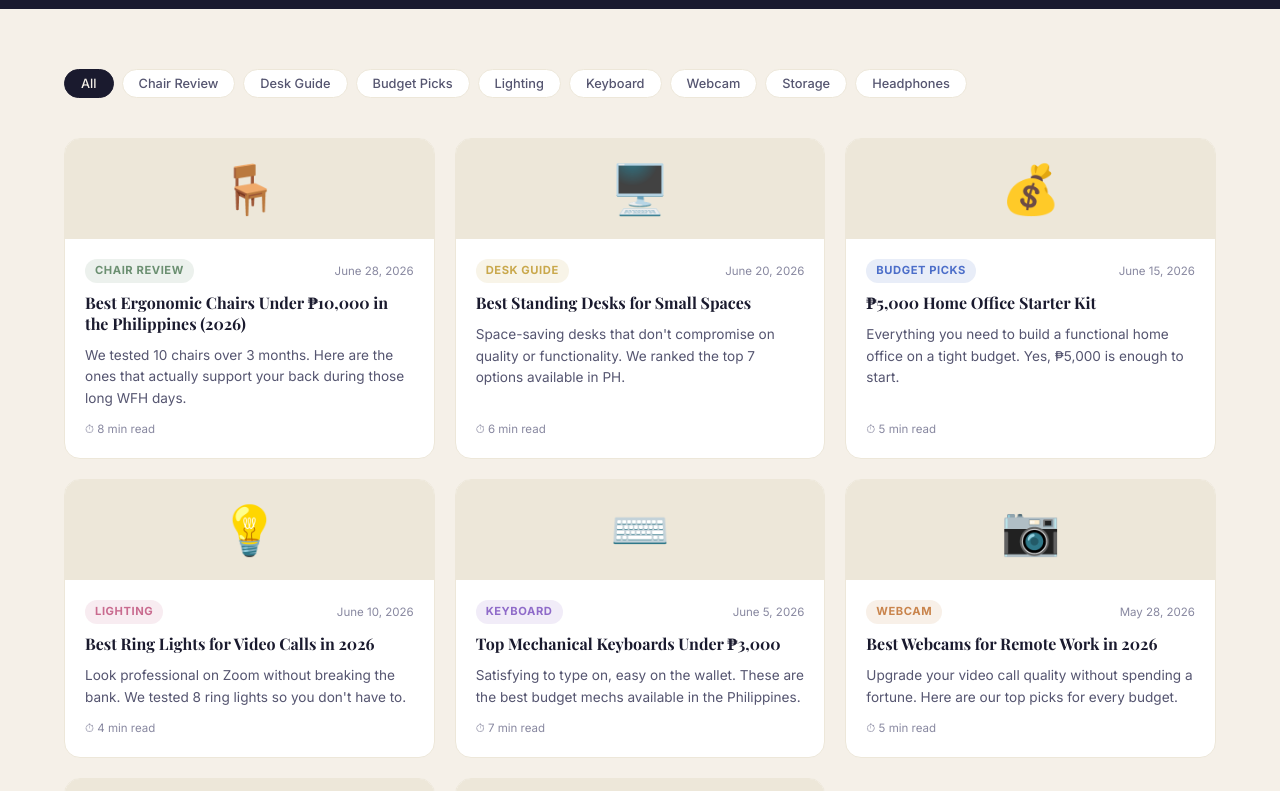
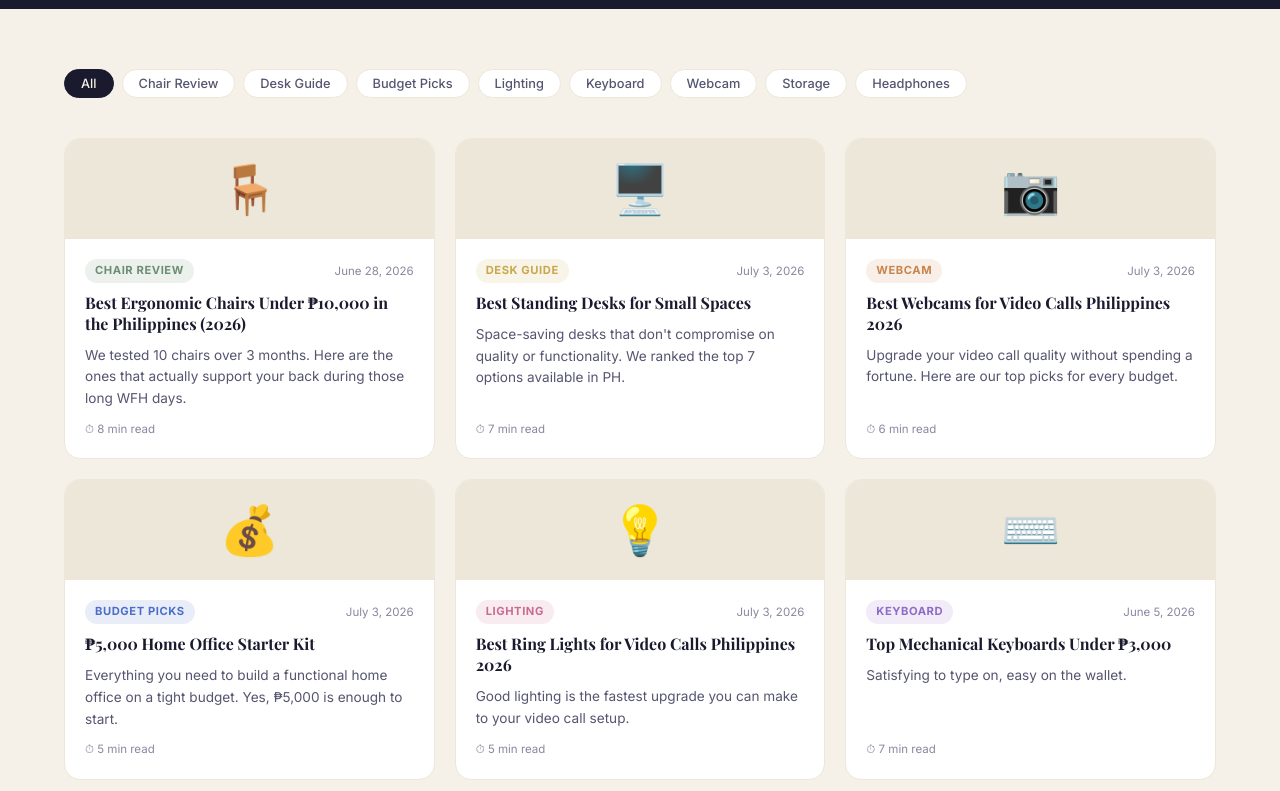
Before and after one commit to lgmXdebug/HomeOfficePH, a Next.js app: page /blog in a window 1280 px wide. Shown: the part 400-1191 px from the top of the page. Built offline with nearby package versions, Linux system fonts and the light colour scheme; a web font is replaced by a local one.

Commit message:
Commit 07032026 v1.0

```diff
--- a/app/blog/page.tsx
+++ b/app/blog/page.tsx
@@ -4,13 +4,13 @@ import styles from './blog.module.css'
 
 const posts = [
   { slug: 'best-ergonomic-chairs-under-10000-philippines', tag: 'Chair Review', tagColor: '#6B8F71', title: 'Best Ergonomic Chairs Under ₱10,000 in the Philippines (2026)', excerpt: 'We tested 10 chairs over 3 months. Here are the ones that actually support your back during those long WFH days.', readTime: '8 min read', emoji: '🪑', date: 'June 28, 2026' },
-  { slug: '#', tag: 'Desk Guide', tagColor: '#C9A84C', title: 'Best Standing Desks for Small Spaces', excerpt: 'Space-saving desks that don\'t compromise on quality or functionality. We ranked the top 7 options available in PH.', readTime: '6 min read', emoji: '🖥️', date: 'June 20, 2026' },
-  { slug: '#', tag: 'Budget Picks', tagColor: '#4C6EC9', title: '₱5,000 Home Office Starter Kit', excerpt: 'Everything you need to build a functional home office on a tight budget. Yes, ₱5,000 is enough to start.', readTime: '5 min read', emoji: '💰', date: 'June 15, 2026' },
-  { slug: '#', tag: 'Lighting', tagColor: '#C96B8F', title: 'Best Ring Lights for Video Calls in 2026', excerpt: 'Look professional on Zoom without breaking the bank. We tested 8 ring lights so you don\'t have to.', readTime: '4 min read', emoji: '💡', date: 'June 10, 2026' },
-  { slug: '#', tag: 'Keyboard', tagColor: '#8F6BC9', title: 'Top Mechanical Keyboards Under ₱3,000', excerpt: 'Satisfying to type on, easy on the wallet. These are the best budget mechs available in the Philippines.', readTime: '7 min read', emoji: '⌨️', date: 'June 5, 2026' },
-  { slug: '#', tag: 'Webcam', tagColor: '#C9844C', title: 'Best Webcams for Remote Work in 2026', excerpt: 'Upgrade your video call quality without spending a fortune. Here are our top picks for every budget.', readTime: '5 min read', emoji: '📷', date: 'May 28, 2026' },
-  { slug: '#', tag: 'Storage', tagColor: '#4CC9A8', title: 'Desk Organization Ideas for Small Home Offices', excerpt: 'Maximize your desk space with these clever storage and organization solutions tested in real Filipino homes.', readTime: '6 min read', emoji: '📦', date: 'May 20, 2026' },
-  { slug: '#', tag: 'Headphones', tagColor: '#6B8F71', title: 'Best Noise-Cancelling Headphones for WFH', excerpt: 'Block out distractions and focus. We ranked the best noise-cancelling headphones from ₱1,500 to ₱20,000.', readTime: '9 min read', emoji: '🎧', date: 'May 14, 2026' },
+  { slug: 'best-standing-desks-small-spaces-philippines', tag: 'Desk Guide', tagColor: '#C9A84C', title: 'Best Standing Desks for Small Spaces', excerpt: 'Space-saving desks that don\'t compromise on quality or functionality. We ranked the top 7 options available in PH.', readTime: '7 min read', emoji: '🖥️', date: 'July 3, 2026' },
+  { slug: 'best-webcams-video-calls-philippines-2026', tag: 'Webcam', tagColor: '#C9844C', title: 'Best Webcams for Video Calls Philippines 2026', excerpt: 'Upgrade your video call quality without spending a fortune. Here are our top picks for every budget.', readTime: '6 min read', emoji: '📷', date: 'July 3, 2026' },
+  { slug: '5000-peso-home-office-starter-kit-philippines', tag: 'Budget Picks', tagColor: '#4C6EC9', title: '₱5,000 Home Office Starter Kit', excerpt: 'Everything you need to build a functional home office on a tight budget. Yes, ₱5,000 is enough to start.', readTime: '5 min read', emoji: '💰', date: 'July 3, 2026' },
+  { slug: 'best-ring-lights-video-calls-philippines-2026', tag: 'Lighting', tagColor: '#C96B8F', title: 'Best Ring Lights for Video Calls Philippines 2026', excerpt: 'Good lighting is the fastest upgrade you can make to your video call setup.', readTime: '5 min read', emoji: '💡', date: 'July 3, 2026' },
+  { slug: '#', tag: 'Keyboard', tagColor: '#8F6BC9', title: 'Top Mechanical Keyboards Under ₱3,000', excerpt: 'Satisfying to type on, easy on the wallet.', readTime: '7 min read', emoji: '⌨️', date: 'June 5, 2026' },
+  { slug: '#', tag: 'Storage', tagColor: '#4CC9A8', title: 'Desk Organization Ideas for Small Home Offices', excerpt: 'Maximize your desk space with these clever storage solutions.', readTime: '6 min read', emoji: '📦', date: 'May 20, 2026' },
+  { slug: '#', tag: 'Headphones', tagColor: '#6B8F71', title: 'Best Noise-Cancelling Headphones for WFH', excerpt: 'Block out distractions and focus.', readTime: '9 min read', emoji: '🎧', date: 'May 14, 2026' },
 ]
 
 const tags = ['All', 'Chair Review', 'Desk Guide', 'Budget Picks', 'Lighting', 'Keyboard', 'Webcam', 'Storage', 'Headphones']
```
